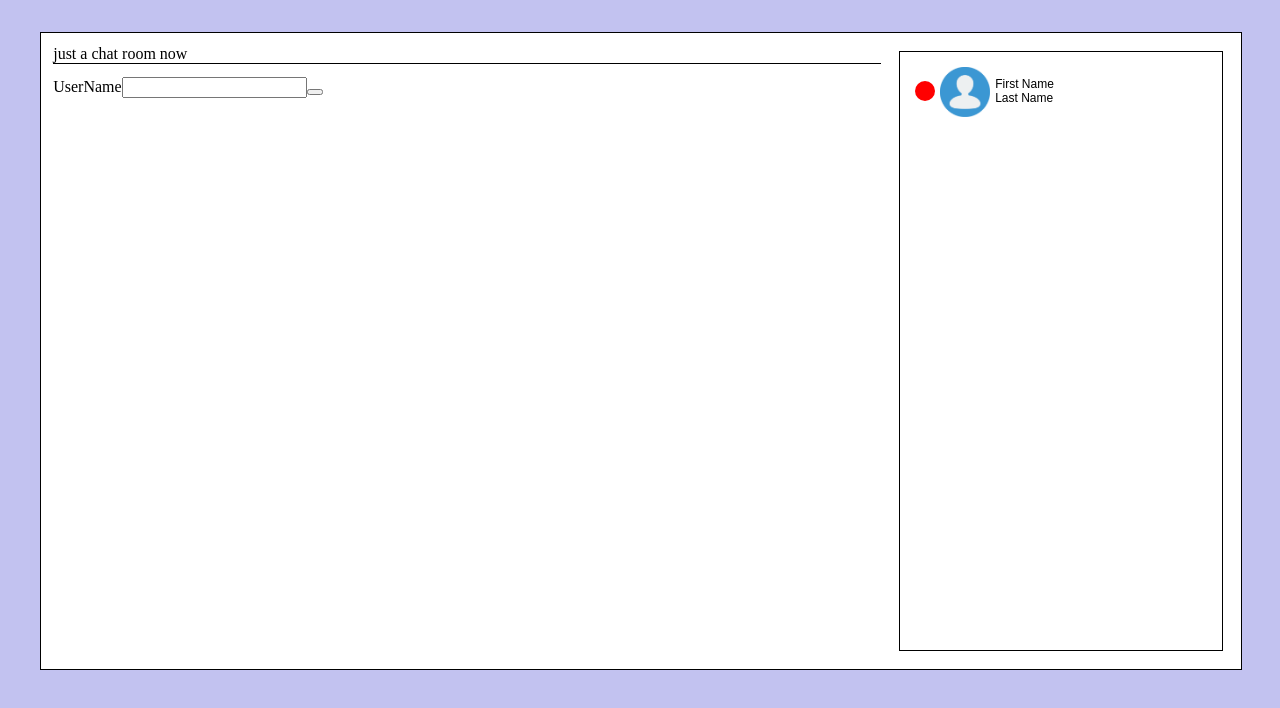
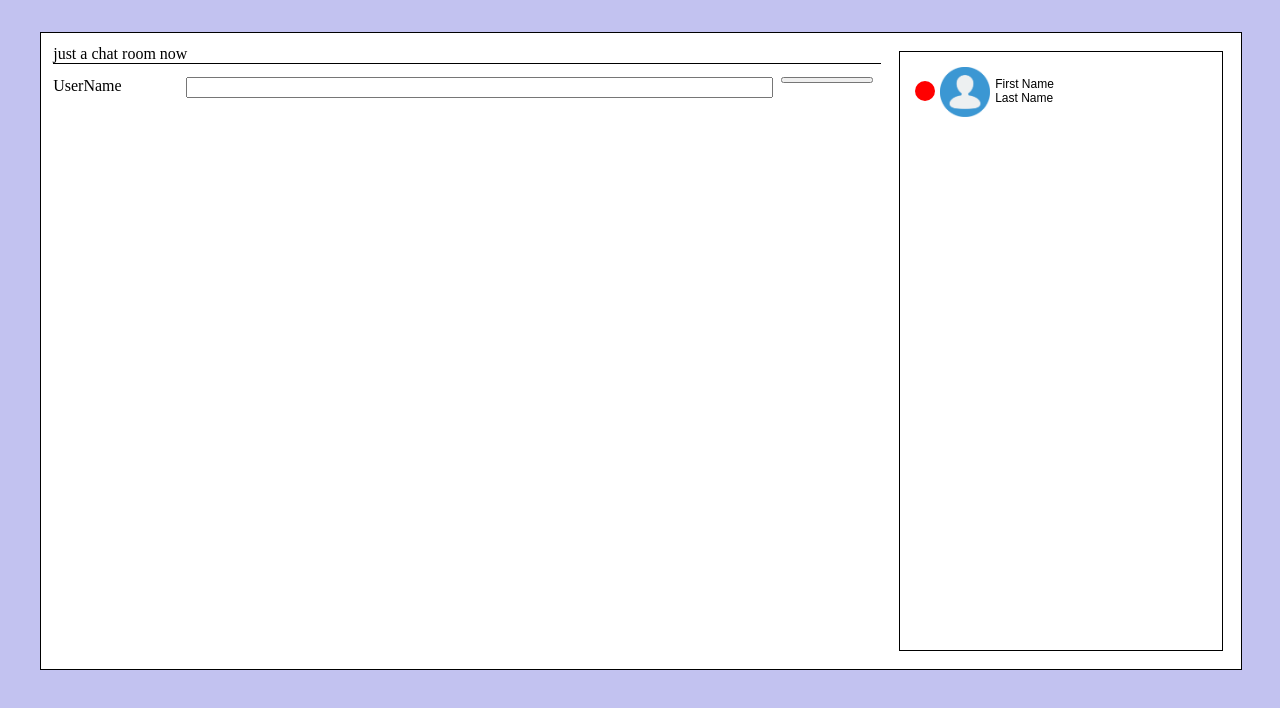
Before and after one commit to christine7lam/gamers_chat_room, a React (Create React App) app: page / in a window 1280 px wide. Shown: the top 708 px of the page. Built offline with nearby package versions, Linux system fonts and the light colour scheme.

Commit message:
style input and button

```diff
--- a/src/styles/index.js
+++ b/src/styles/index.js
@@ -86,3 +86,26 @@ export const Username = styled.div`
     font-family: arial, sans-serif;
     margin-top: 10px;
 `;
+
+// Chat Name Label
+export const ChatNameLabel = styled.div`
+  float: left;
+  width: 15%;
+  height: 30%;
+  margin-right: 1%;
+`;
+
+// Chat Text Box
+export const ChatTextBox = styled.input`
+  float: left;
+  width: 70%;
+  height: 30%;
+  margin-right: 1%;
+`;
+
+// Chat Send Button
+export const ChatSendBtn = styled.button`
+  float: left;
+  width: 11%;
+  height: 30%;
+`;
--- a/src/web/containers/DialogBox.js
+++ b/src/web/containers/DialogBox.js
@@ -4,7 +4,7 @@ import React, {Component} from 'react';
 import {connect} from 'react-redux';
 import {bindActionCreators} from 'redux';
 
-import { Dialogbox } from '../../styles';
+import { Dialogbox, ChatTextBox, ChatNameLabel, ChatSendBtn } from '../../styles';
 
 class DialogBox extends Component {
 
@@ -16,9 +16,9 @@ class DialogBox extends Component {
 
         return (
             <Dialogbox>
-                <label>UserName</label>
-                <input type="text"></input>
-                <button name="Send" />
+                <ChatNameLabel>UserName</ChatNameLabel>
+                <ChatTextBox type="text"></ChatTextBox>
+                <ChatSendBtn name="Send" />
             </Dialogbox>
         )
     }
```
